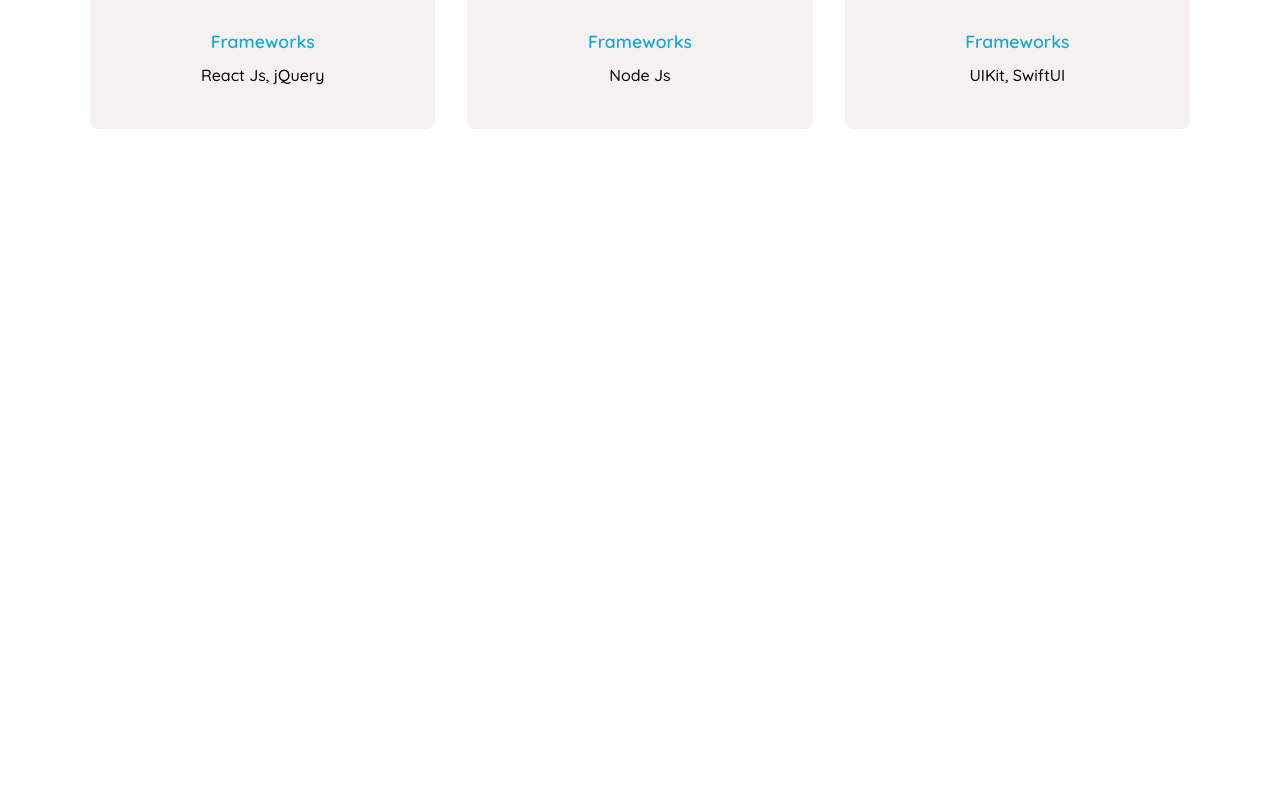
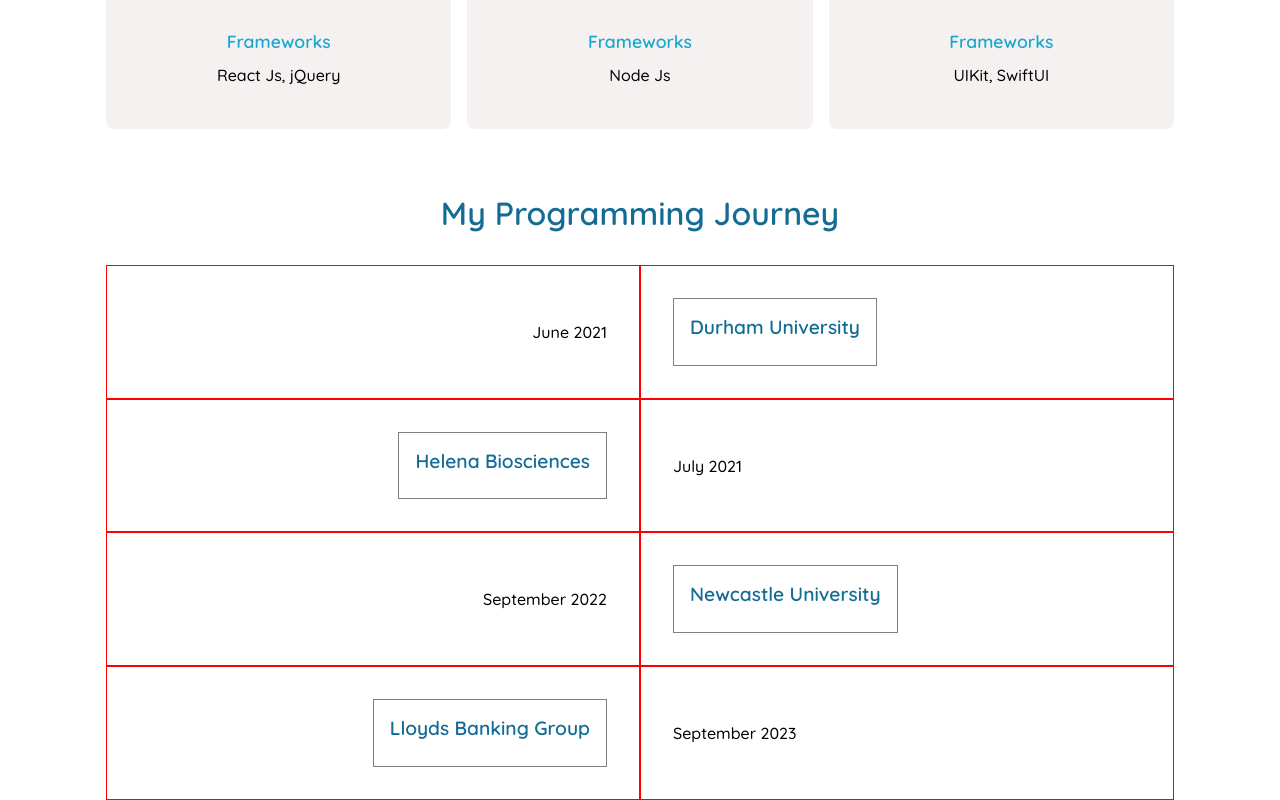
Before and after one commit to Ryhhill1998/Personal-Site, a React (Create React App) app: page / in a window 1280 px wide. Shown: the part 1471-2271 px from the top of the page. Before the commit the page ends 1664 px from the top, so only its background shows below. Built offline with nearby package versions, Linux system fonts and the light colour scheme; a web font is replaced by a local one.

Commit message:
started implementing timeline

```diff
--- a/src/App.css
+++ b/src/App.css
@@ -74,7 +74,8 @@
 
 .about {
   text-align: center;
-  padding: 4em 0;
+  padding-top: 4em;
+  padding-bottom: 4em;
 }
 
 .about > p {
@@ -84,7 +85,7 @@
 
 .about .cards-container {
   display: flex;
-  gap: 2em;
+  gap: 1em;
 }
 
 .about .cards-container .card {
@@ -110,6 +111,32 @@
 .about .cards-container .card .icon-container .icon {
   color: var(--primary-theme);
   font-size: 1.5rem;
+}
+
+.journey .timeline {
+  /* display: flex; */
+}
+
+.journey .timeline .row {
+  display: flex;
+}
+
+.journey .row > div {
+  flex-basis: 100%;
+  padding: 2em;
+  display: flex;
+  align-items: center;
+  border: solid 1px red;
+}
+
+.container-lhs {
+  justify-content: end;
+  border-right: solid 2px grey;
+}
+
+.journey .row .content-container > div {
+  border: solid 1px grey;
+  padding: 1em;
 }
 
 /* HEADINGS */
--- a/src/App.js
+++ b/src/App.js
@@ -132,6 +132,60 @@
             </div>
           </div>
         </section>
+
+        <section id="journey" className="journey container">
+          <h2>My Programming Journey</h2>
+
+          <div className="timeline">
+            <div className="row">
+              <div className="date-container container-lhs">
+                <span>June 2021</span>
+              </div>
+
+              <div className="content-container container-rhs">
+                <div>
+                  <h3>Durham University</h3>
+                </div>
+              </div>
+            </div>
+
+            <div className="row">
+              <div className="content-container container-lhs">
+                <div>
+                  <h3>Helena Biosciences</h3>
+                </div>
+              </div>
+
+              <div className="date-container container-rhs">
+                <span>July 2021</span>
+              </div>
+            </div>
+
+            <div className="row">
+              <div className="date-container container-lhs">
+                <span>September 2022</span>
+              </div>
+
+              <div className="content-container container-rhs">
+                <div>
+                  <h3>Newcastle University</h3>
+                </div>
+              </div>
+            </div>
+
+            <div className="row">
+              <div className="content-container container-lhs">
+                <div>
+                  <h3>Lloyds Banking Group</h3>
+                </div>
+              </div>
+
+              <div className="date-container container-rhs">
+                <span>September 2023</span>
+              </div>
+            </div>
+          </div>
+        </section>
       </main>
     </div>
   );
--- a/src/index.css
+++ b/src/index.css
@@ -12,6 +12,7 @@
   padding: 0;
   font-family: "Quicksand", sans-serif;
   font-weight: 500;
+  text-align: center;
 }
 
 body {
@@ -21,6 +22,7 @@
 .container {
   max-width: 1100px;
   margin: 0 auto;
+  padding: 0 1em;
 }
 
 img {
```
